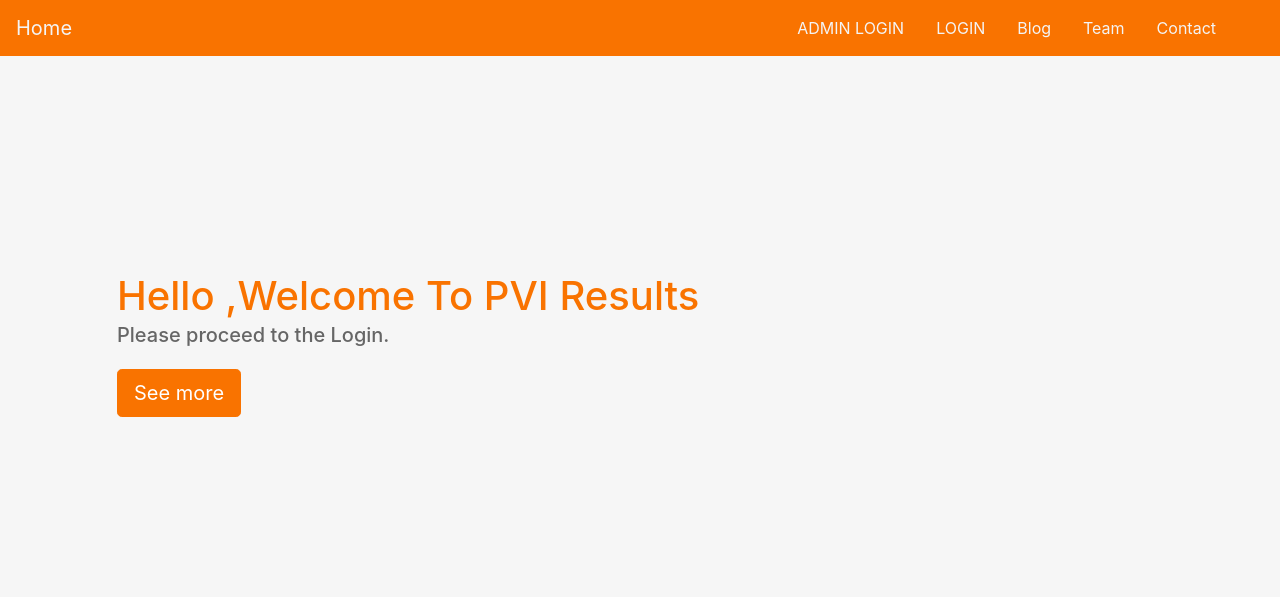
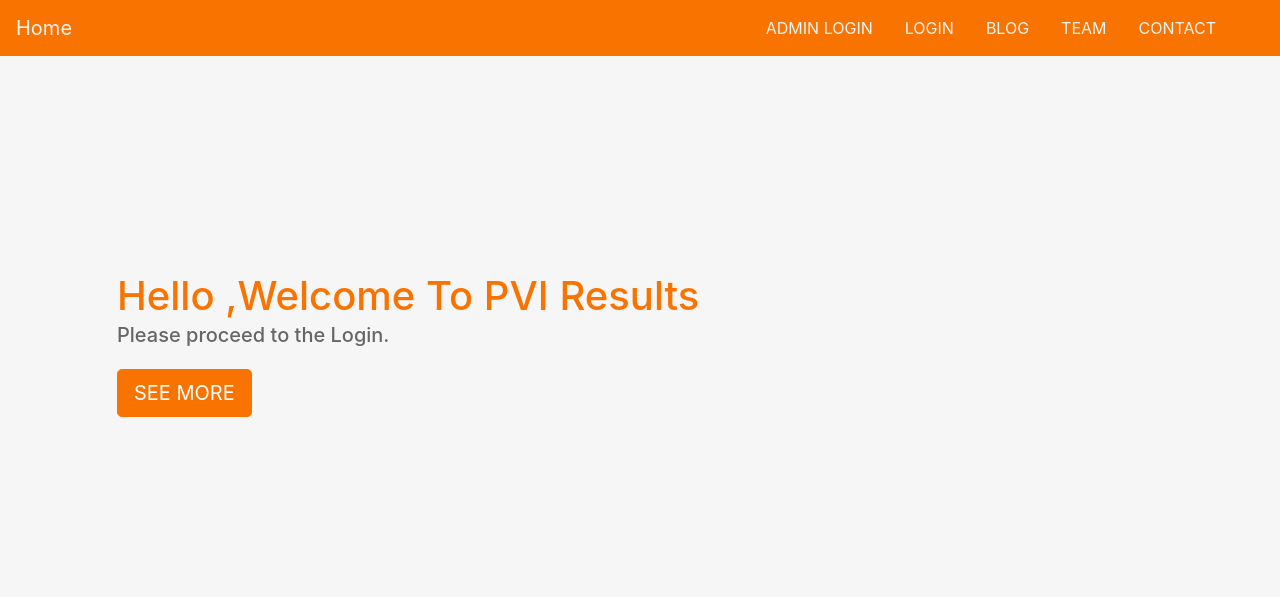
Before and after one commit to swanandsv/django_pvi_updated, a Django app: page / in a window 1280 px wide. Shown: the top 597 px of the page. Run offline with Django 4.2, Linux system fonts and the light colour scheme; parts of the project's set-up code (start-up, migrations or seed data) failed here and were passed over; some libraries are stand-ins or nearby versions.

Commit message:
Update home.html

```diff
--- a/template/home.html
+++ b/template/home.html
@@ -88,11 +88,11 @@ background-color:#007bff!important
        <a class="nav-link " data-value="portfolio"href="/userlogin">LOGIN</a>
     </li>
     <li class="nav-item">
-       <a class="nav-link " data-value="blog" href="#">Blog</a>         </li>
+       <a class="nav-link " data-value="blog" href="#">BLOG</a>         </li>
    <li class="nav-item">
-      <a class="nav-link " data-value="team" href="#">         Team</a>       </li>
+      <a class="nav-link " data-value="team" href="#">         TEAM</a>       </li>
    <li class="nav-item">
-    <a class="nav-link " data-value="contact" href="#">Contact</a>       </li>
+    <a class="nav-link " data-value="contact" href="#">CONTACT</a>       </li>
    </ul>
    </div></nav>
    <header class="header">
@@ -102,7 +102,7 @@ background-color:#007bff!important
             <h1>    Hello ,Welcome To PVI Results
              <p>    Please proceed to the Login.
          </p>
-          <button class="btn btn-outline-secondary btn-lg">See more</button>   </h1>
+          <button class="btn btn-outline-secondary btn-lg">SEE MORE</button>   </h1>
          </div>
     </div>
     <script>
```
